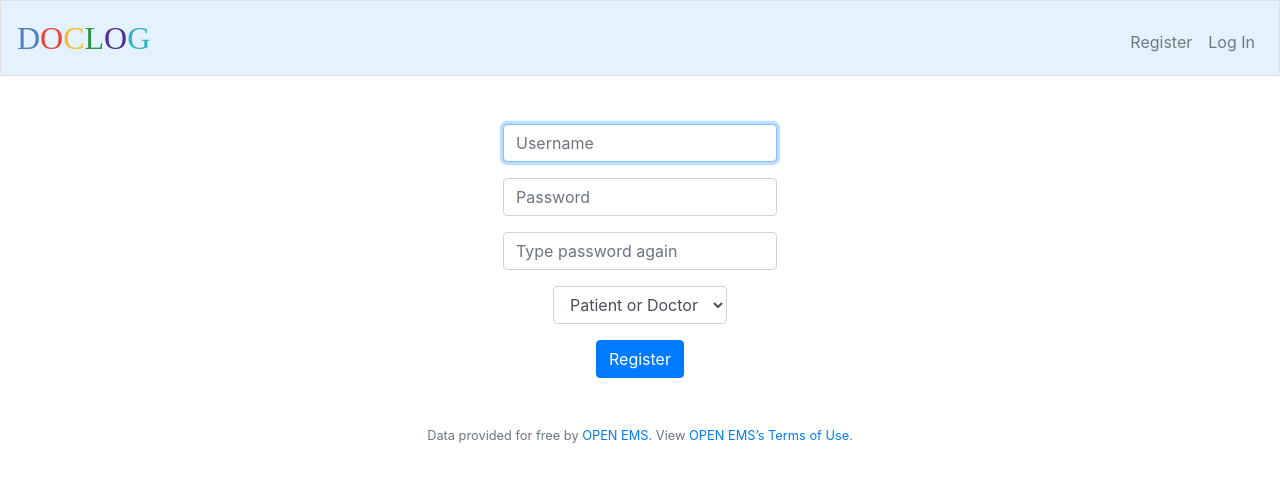
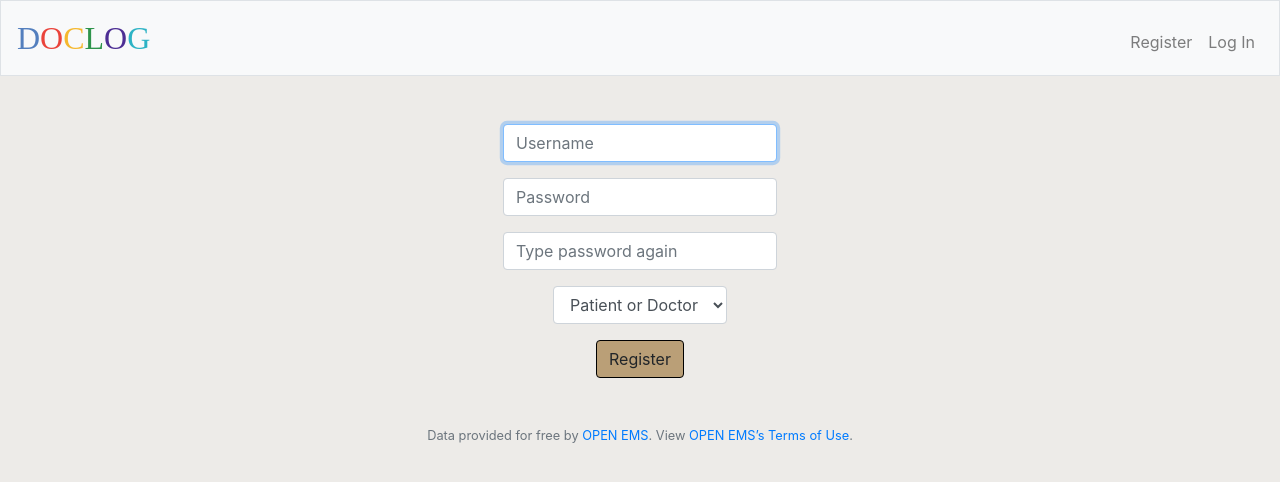
Before and after one commit to arturacm/cs50finalproject, a Flask app: page /register in a window 1280 px wide. Shown: the top 482 px of the page. Run offline with Flask 2, Linux system fonts and the light colour scheme; some libraries are stand-ins or nearby versions.

Commit message:
CSS changes

```diff
--- a/static/styles.css
+++ b/static/styles.css
@@ -1,10 +1,23 @@
+body {
+    background-color: #EDEBE8;
+}
+
+html {
+    background-color: #EDEBE8;
+}
+
+
 nav .navbar-brand
 {
     /* size for brand */
     font-family: "Didot";
     font-size: xx-large;
+
 }
-
+.bg-light
+{
+    background-color: #DCDAD7;
+}
 /* Colors for brand */
 nav .navbar-brand .blue
 {
@@ -64,12 +77,12 @@ main img
     padding-top: 0.5rem;
     margin: auto;
 }
-
+/*
 .table-data:hover {
     background-color: #f5f5f5;
     transition: color 2s ease-in-out, background-color 0.15s ease-in-out;
 }
-
+*/
 table {
     background-color: transparent;
     margin-bottom: 1rem;
@@ -83,5 +96,17 @@ table td {
 }
 
 tbody tr:nth-of-type(odd) {
-    background-color: rgb(179, 208, 255, 0.3)
+    background-color: #D6CEC1;
 }
+
+.btn-light
+{
+    background-color: #BA9F77;
+    border-color: black ;
+}
+
+.btn-light:hover
+{
+    background-color: #a78859;
+    border-color: white ;
+}
--- a/templates/appointment.html
+++ b/templates/appointment.html
@@ -128,6 +128,6 @@
         <input type="text" name="log" placeholder="Describe your symptons.">
     </div>
 
-    <button class="btn btn-primary" type="submit">Submit</button>
+    <button class="btn btn-light" type="submit">Submit</button>
 </form>
 {% endblock %}
--- a/templates/change.html
+++ b/templates/change.html
@@ -18,6 +18,6 @@
         <div class="form-group">
             <input class="form-control" name="confirmation" placeholder="Type password again" type="password">
         </div>
-        <button class="btn btn-primary" type="submit">Change</button>
+        <button class="btn btn-light" type="submit">Change</button>
     </form>
 {% endblock %}
--- a/templates/history.html
+++ b/templates/history.html
@@ -30,7 +30,7 @@
                         <td>{{ row.TIME }}</td>
                         <td>
                             <form action="/details" method="post">
-                                <button class="btn btn-primary" name="appointment" value="{{ row.appointments_id }}" type="submit">Details</button>
+                                <button class="btn btn-light" name="appointment" value="{{ row.appointments_id }}" type="submit">Details</button>
                             </form>
                         </td>
                     </tr>
@@ -56,7 +56,7 @@
                             <th>{{ row.TIME}}</th>
                             <td>
                                 <form action="/details" method="post">
-                                    <button class="btn btn-primary" name="appointment" value="{{ row.appointments_id }}" type="submit">Details</button>
+                                    <button class="btn btn-light" name="appointment" value="{{ row.appointments_id }}" type="submit">Details</button>
                                 </form>
                             </td>
                         </tr>
--- a/templates/index.html
+++ b/templates/index.html
@@ -30,7 +30,7 @@
                         <td>{{ row.TIME }}</td>
                         <td>
                             <form action="/details" method="post">
-                                <button class="btn btn-primary" name="appointment" value="{{ row.appointments_id }}" type="submit">Details</button>
+                                <button class="btn btn-light" name="appointment" value="{{ row.appointments_id }}" type="submit">Details</button>
                             </form>
                         </td>
                     </tr>
@@ -56,7 +56,7 @@
                             <td>{{ row.TIME }}</td>
                             <td>
                                 <form action="/details" method="post">
-                                    <button class="btn btn-primary" name="appointment" value="{{ row.appointments_id }}" type="submit">Details</button>
+                                    <button class="btn btn-light" name="appointment" value="{{ row.appointments_id }}" type="submit">Details</button>
                                 </form>
                             </td>
                         </tr>
--- a/templates/layout.html
+++ b/templates/layout.html
@@ -70,7 +70,7 @@
 
     <body>
 
-        <nav class="navbar navbar-expand-md navbar-light bg-light border" style="background-color: #e3f2fd !important;">
+        <nav class="navbar navbar-expand-md navbar-light bg-light border" style="background-color:  #EDEBE8;">
             <a class="navbar-brand" href="/"><span class="blue">D</span><span class="red">O</span><span class="yellow">C</span><span class="green">L</span><span class="purple">O</span><span class="cyan">G</span> <span class="red"></span></a>
             <button aria-controls="navbar" aria-expanded="false" aria-label="Toggle navigation" class="navbar-toggler" data-target="#navbar" data-toggle="collapse" type="button">
                 <span class="navbar-toggler-icon"></span>
--- a/templates/login.html
+++ b/templates/login.html
@@ -12,6 +12,6 @@
         <div class="form-group">
             <input class="form-control" name="password" placeholder="Password" type="password">
         </div>
-        <button class="btn btn-primary" type="submit">Log In</button>
+        <button class="btn btn-light" type="submit">Log In</button>
     </form>
 {% endblock %}
--- a/templates/register.html
+++ b/templates/register.html
@@ -118,6 +118,6 @@
         </div>
 
 
-        <button class="btn btn-primary" type="submit">Register</button>
+        <button class="btn btn-light" type="submit">Register</button>
     </form>
 {% endblock %}
```
Also changed, not shown: database.db.
